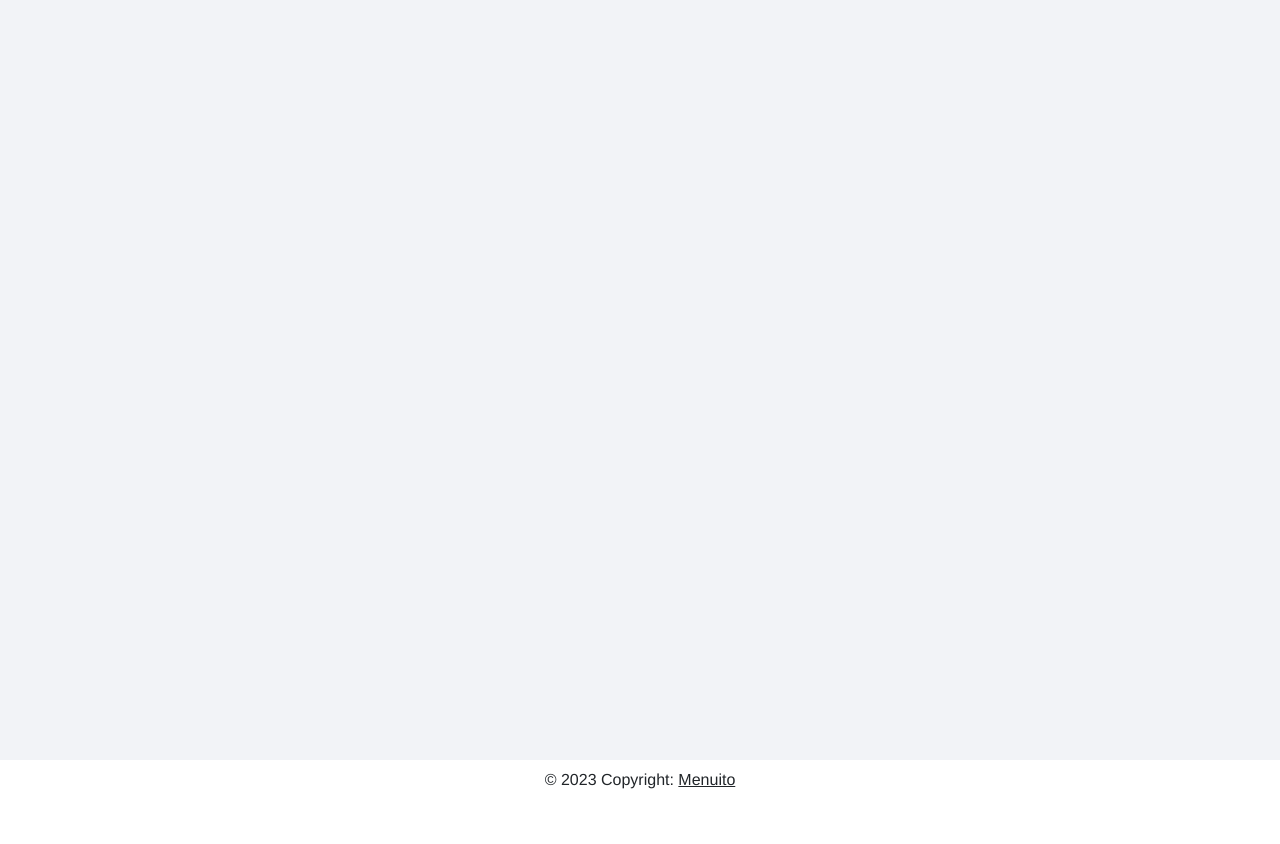
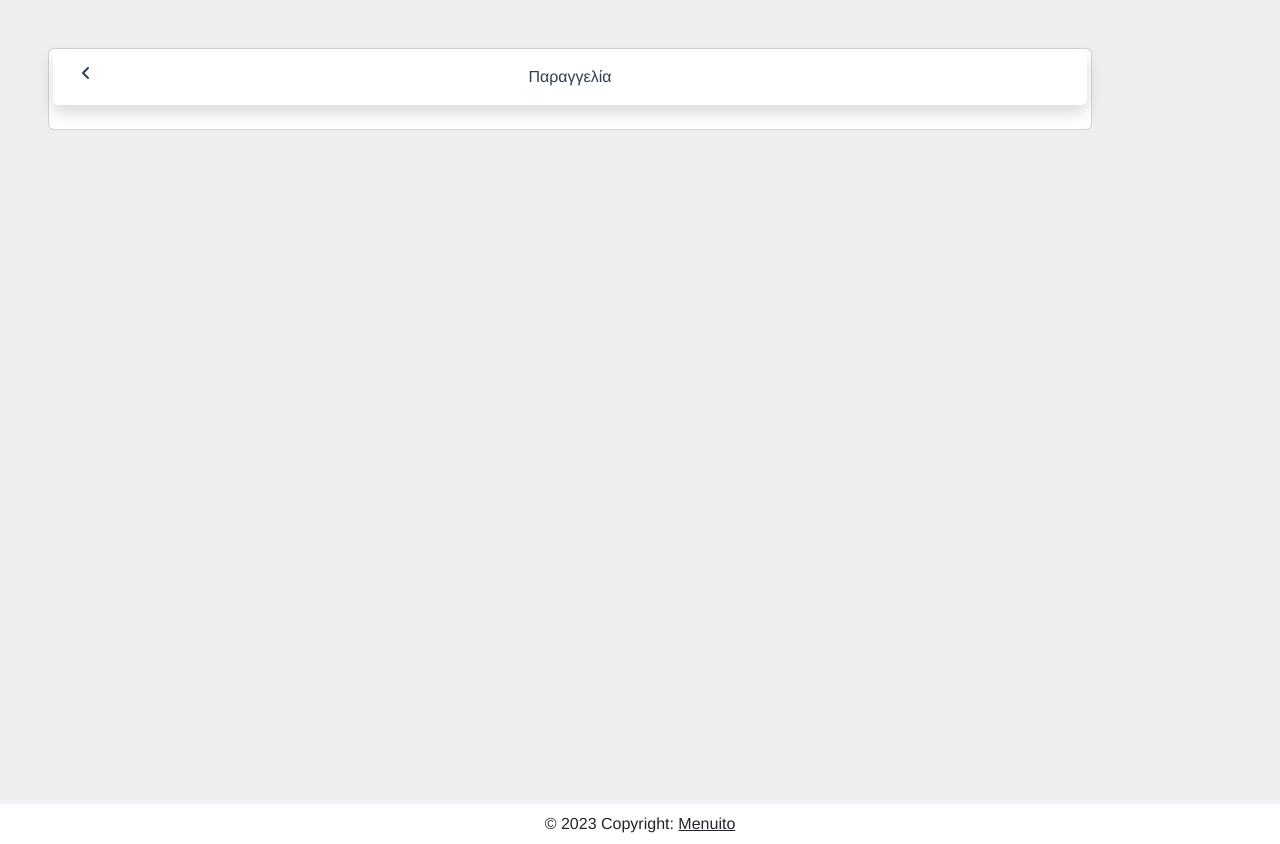
Before and after one commit to johnrizos/menu-app, a Vue app: page /basket in a window 1280 px wide. Before the commit the page ends 800 px from the top, so only its background shows below. Built offline with nearby package versions, Linux system fonts and the light colour scheme.

Commit message:
new changes 04-07-2023 basket page

```diff
--- a/src/components/layout/BasketCtaSectionFooter.vue
+++ b/src/components/layout/BasketCtaSectionFooter.vue
@@ -2,11 +2,15 @@
 import { ref } from "vue";
 
 import { useBasketStore } from '../../stores/basket';
+import router from '@/router';
 
+const basketPageRoute = (()=>{
+    router.push('/basket');
+});
 const basketStore = useBasketStore();
 </script>
 <template>
-    <div class="position-fixed  bottom-0 start-50 translate-middle-x"
+    <div @click="basketPageRoute" class="position-fixed  bottom-0 start-50 translate-middle-x"
         style="width:100%;">
         <div class="card w-100 m-auto">
             <div class="card-body">
--- a/src/components/layout/FooterSection.vue
+++ b/src/components/layout/FooterSection.vue
@@ -6,7 +6,7 @@
         <!-- Copyright -->
         <div class="text-center p-2 text-dark">
             © 2023 Copyright:
-            <a class="text-dark  " href="https://mdbootstrap.com/">Menuito</a>
+            <a class="text-dark  " href="/">Menuito</a>
         </div>
         <!-- Copyright -->
     </footer>
--- a/src/components/layout/product-modal/ProductModal.vue
+++ b/src/components/layout/product-modal/ProductModal.vue
@@ -9,15 +9,15 @@ const images_url = inject('images_url');
 const route = useRoute();
 
 
-const props = defineProps({
-    product_id: Number,
-    title: String,
-    description: String,
-    img_url: String,
-    price: String,
-    addToTheCard: Function,
-    productModalOpenOrClosed: Function,
-})
+// const props = defineProps({
+//     product_id: Number,
+//     title: String,
+//     description: String,
+//     img_url: String,
+//     price: String,
+//     addToTheCard: Function,
+//     productModalOpenOrClosed: Function,
+// })
 
 const closeTheModal = (()=>{
     router.push('../');
@@ -106,7 +106,12 @@ const calculateNumberPriceAndQuantity = (price, quantity) => {
 }
 
 const totalProductPrice = computed(() => {
-    return calculateNumberPriceAndQuantity(textPriceToNumber(productModal.price), productQuantity.value)
+    if(productModal.price){
+        return calculateNumberPriceAndQuantity(textPriceToNumber(productModal.price), productQuantity.value)
+
+    }else{
+        return "";
+    }
 })
 
 
@@ -116,6 +121,7 @@ const basket = useBasketStore();
 const addToBasket = () => {
     const order = {
         product_id: productModal.product_id,
+        title: productModal.title,
         extras: {
             sugar: "white"
         },
@@ -239,8 +245,8 @@ onUnmounted(() => {
                                 </div>
                             </div>
                             <div class="col-6">
-                                <button @click="addToBasket" class="btn btn-success btn-sm add">Προσθήκη <b
-                                        v-if="totalProductPrice">{{
+                                <button v-if="totalProductPrice" @click="addToBasket" class="btn btn-success btn-sm add">Προσθήκη <b
+                                        >{{
                                             totalProductPrice }}€</b></button>
 
                             </div>
--- /dev/null
+++ b/src/pages/BasketPage.vue
@@ -0,0 +1,72 @@
+<script setup>
+import { ref } from 'vue';
+import { useRoute } from 'vue-router';
+import { useBasketStore } from '../stores/basket';
+import router from '@/router';
+
+const basketStore = useBasketStore();
+const backRoute = (()=>{
+    router.back();
+});
+
+</script>
+<template>
+    <section   class="h-100 h-custom" style="background-color: #eee;">
+  <div class="container p-0 m-0  p-sm-5 h-100 position-relative">
+        <div class="card">
+          <div class="card-body  pt-0" >
+            <div class="position-sticky top-0 start-0" style="z-index:100;">
+            <div class="row bg-white p-3 shadow  mb-2 bg-body  rounded d-flex " >
+
+              <div class="col-1">
+                        <div @click="backRoute" class="d-flex justify-content-start"><font-awesome-icon icon="fa-solid fa-angle-left" /></div>
+                </div>
+                <div class="col-10">
+                    <div class="d-flex justify-content-center">Παραγγελία</div>
+
+                </div>
+            </div>
+        </div>
+                <div v-for=" ([key, value]) in Object.entries(basketStore.basket)" :key="key" class="card mb-3">
+                  <div class="card-body p-1  pe-2">
+                    <div class="d-flex justify-content-between">
+                      <div class="d-flex flex-row align-items-center">
+                        <div>
+                          <!-- <img
+                            src="https://mdbcdn.b-cdn.net/img/Photos/new-templates/bootstrap-shopping-carts/img1.webp"
+                            class="img-fluid rounded-3" alt="Shopping item" style="width: 65px;"> -->
+                        </div>
+
+                        <div style="width: 50px;">
+                          <span  class="input-group-text bg-white d-block" style="background-color:rgb(247, 247, 247)!important">{{ value.quantity }}</span>
+                        </div>
+                        <div class="ms-3">
+                          <p class="m-0">{{value.title}}</p>
+                        </div>
+                      </div>
+                      <div class="d-flex flex-row align-items-center">
+
+
+                        <div style="width: 80px;">
+                          <p class="mb-0">{{value.price}}€</p>
+                        </div>
+                        <a href="#!" style="color: #cecece;" class="text-danger"><i class="fas fa-trash-alt"></i></a>
+                      </div>
+                    </div>
+                  </div>
+                </div>
+
+          </div>
+        </div>
+      </div>
+</section>
+</template>
+
+
+<style  scoped>
+@media (min-width: 1025px) {
+.h-custom {
+height: 100vh !important;
+}
+}
+</style>
--- a/src/router/index.js
+++ b/src/router/index.js
@@ -3,6 +3,7 @@ import HomePage from "../pages/HomePage.vue";
 import CategoryPage from "../pages/CategoryPage.vue";
 import Test from "../pages/Test.vue";
 import ProductModal from "@/components/layout/product-modal/ProductModal.vue";
+import BasketPage from "../pages/BasketPage.vue";
 
 const routes = [
   {
@@ -23,6 +24,10 @@ const routes = [
   {
     path: "/test",
     component: Test,
+  },
+  {
+    path: "/basket",
+    component: BasketPage,
   }
 
 
```
